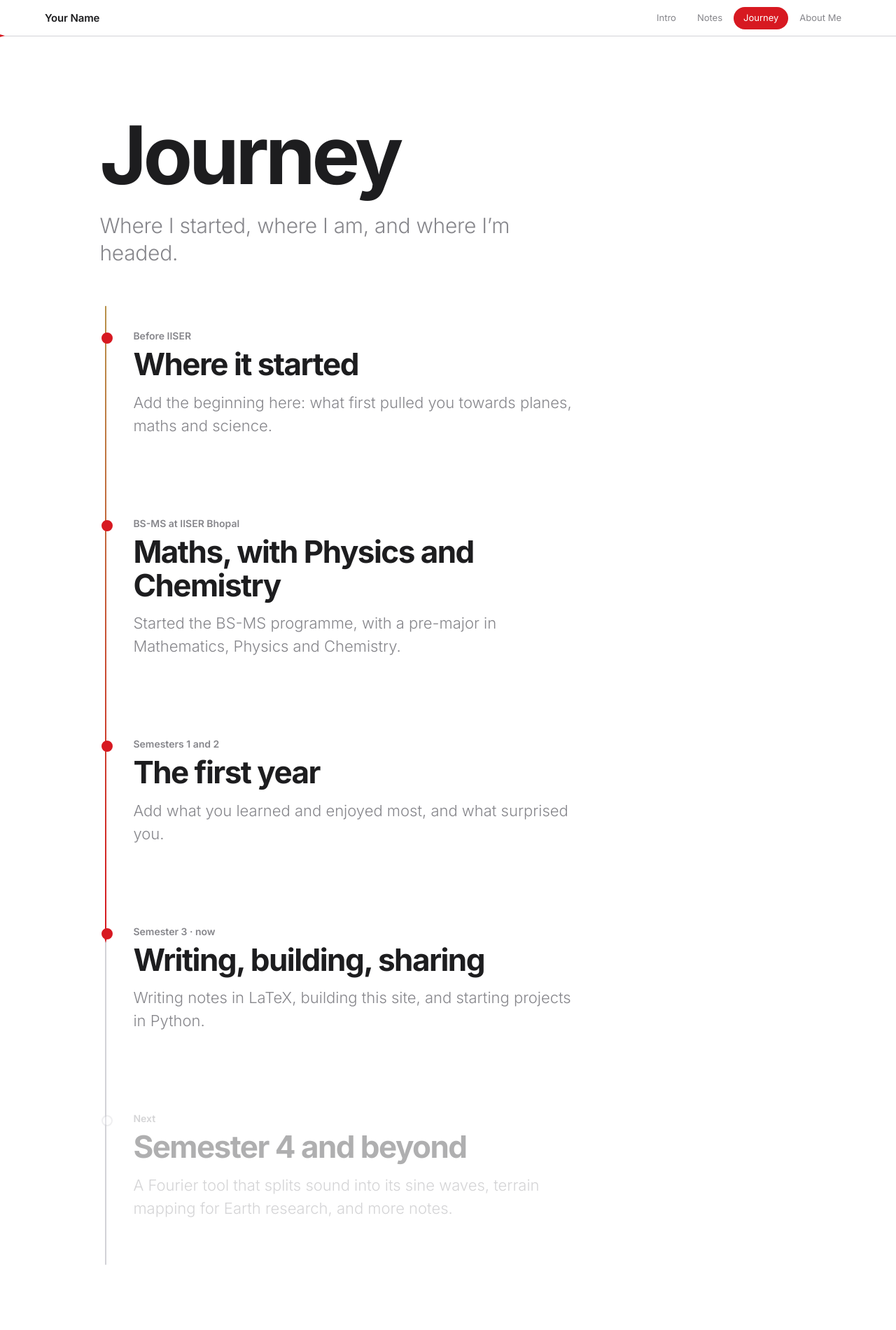
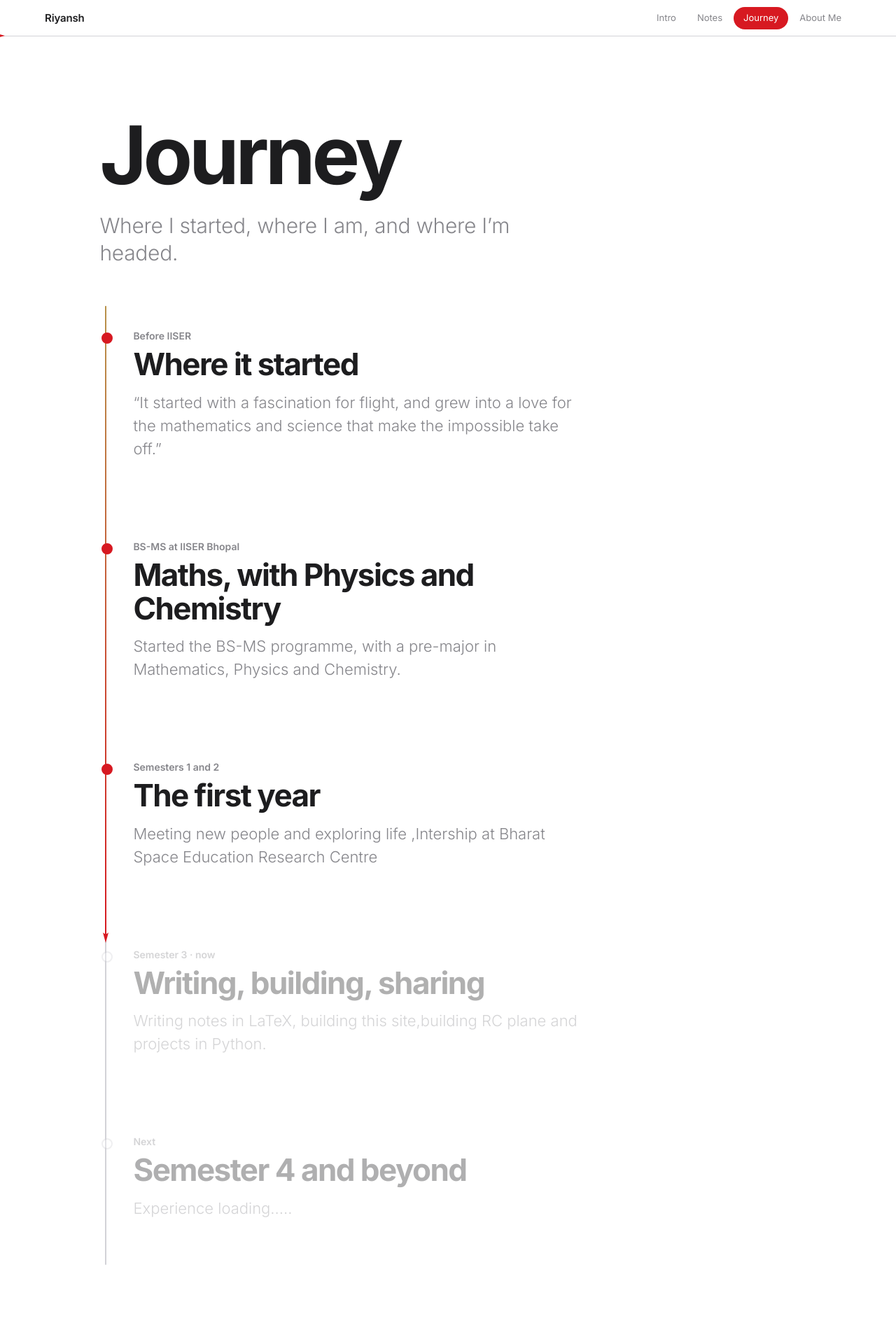
Before and after one commit to reachriyansh/My-site, a plain HTML site: page journey.html in a window 1280 px wide. Shown: the top 1900 px of the page at 70% size. Drawn offline with Linux system fonts and the light colour scheme.

Commit message:
All fixed

```diff
--- a/journey.html
+++ b/journey.html
@@ -3,7 +3,7 @@
 <head>
 <meta charset="utf-8">
 <meta name="viewport" content="width=device-width, initial-scale=1">
-<title>Journey · Your Name</title>
+<title>Journey · Riyansh </title>
 <link rel="preconnect" href="https://fonts.googleapis.com">
 <link rel="preconnect" href="https://fonts.gstatic.com" crossorigin>
 <link href="https://fonts.googleapis.com/css2?family=Inter:wght@300;400;600;700&display=swap" rel="stylesheet">
@@ -13,7 +13,7 @@
 <body>
 
 <nav>
-  <a class="brand" href="index.html">Your Name</a>
+  <a class="brand" href="index.html">Riyansh </a>
   <div class="menu"><a href="index.html">Intro</a><a href="notes.html">Notes</a><a href="journey.html" aria-current="page">Journey</a><a href="about.html">About Me</a></div>
   <div class="progress" aria-hidden="true"><i id="bar"></i>
     <svg id="mini" viewBox="0 0 28 24"><path d="M28 12 L2 5 L7 12 L2 19 Z"/></svg>
--- a/journey.js
+++ b/journey.js
@@ -1,10 +1,10 @@
 // Edit these stops: when = small label, t = title, d = description. Add or remove freely.
 var JOURNEY = [
-  {when:'Before IISER', t:'Where it started', d:'Add the beginning here: what first pulled you towards planes, maths and science.'},
+  {when:'Before IISER', t:'Where it started', d:'“It started with a fascination for flight, and grew into a love for the mathematics and science that make the impossible take off.”'},
   {when:'BS-MS at IISER Bhopal', t:'Maths, with Physics and Chemistry', d:'Started the BS-MS programme, with a pre-major in Mathematics, Physics and Chemistry.'},
-  {when:'Semesters 1 and 2', t:'The first year', d:'Add what you learned and enjoyed most, and what surprised you.'},
-  {when:'Semester 3 · now', t:'Writing, building, sharing', d:'Writing notes in LaTeX, building this site, and starting projects in Python.'},
-  {when:'Next', t:'Semester 4 and beyond', d:'A Fourier tool that splits sound into its sine waves, terrain mapping for Earth research, and more notes.'}
+  {when:'Semesters 1 and 2', t:'The first year', d:'Meeting new people and exploring life ,Intership at Bharat Space Education Research Centre'},
+  {when:'Semester 3 · now', t:'Writing, building, sharing', d:'Writing notes in LaTeX, building this site,building RC plane and projects in Python.'},
+  {when:'Next', t:'Semester 4 and beyond', d:'Experience loading.....'}
 ];
 
 function esc(s){ return String(s).replace(/[&<>"]/g, function(c){ return {'&':'&amp;','<':'&lt;','>':'&gt;','"':'&quot;'}[c]; }); }
```
Also changed, not shown: index.html (+1 -1 lines).
